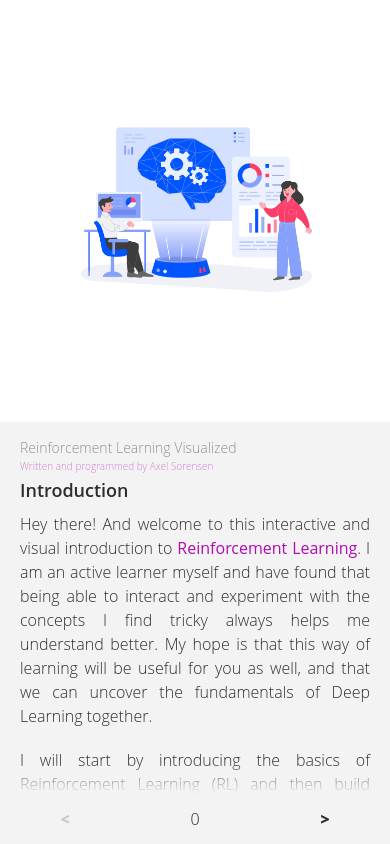
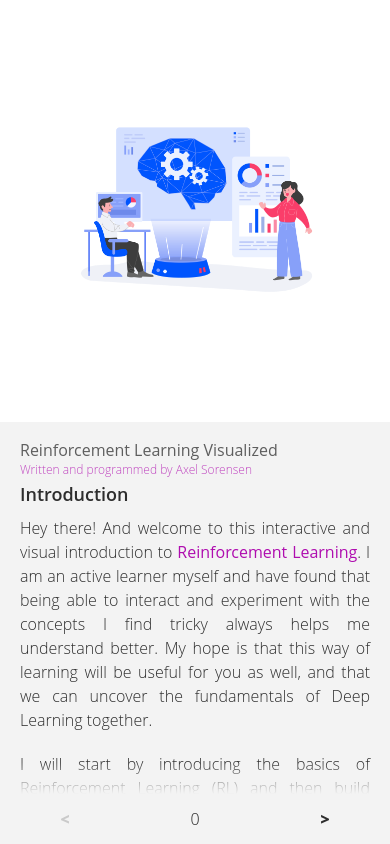
Before and after one commit to AxelSorensen/Reinforcement_Learning_Visualized, a React (Vite) app: page / in a window 390 px wide. Built offline with nearby package versions, Linux system fonts and the light colour scheme.

Commit message:
mobile fiendly v1.2 final push

```diff
--- a/src/index.css
+++ b/src/index.css
@@ -565,17 +565,17 @@ li {
   }
 
   h1 {
-    font-size: 14px;
-    opacity: .5;
+    font-size: 16px;
+    opacity: .75;
     margin-bottom: 0;
-    line-height: 12px;
-    font-weight: 100;
+    line-height: 16px;
+    font-weight: 400;
   }
 
   #byline {
-    font-size: 10px;
+    font-size: 12px;
     margin-bottom: 0;
-    opacity: 0.5;
+    opacity: .75;
 
   }
 
```
Also changed, not shown: 3 other files (tests, documents, lock files or other folders).
